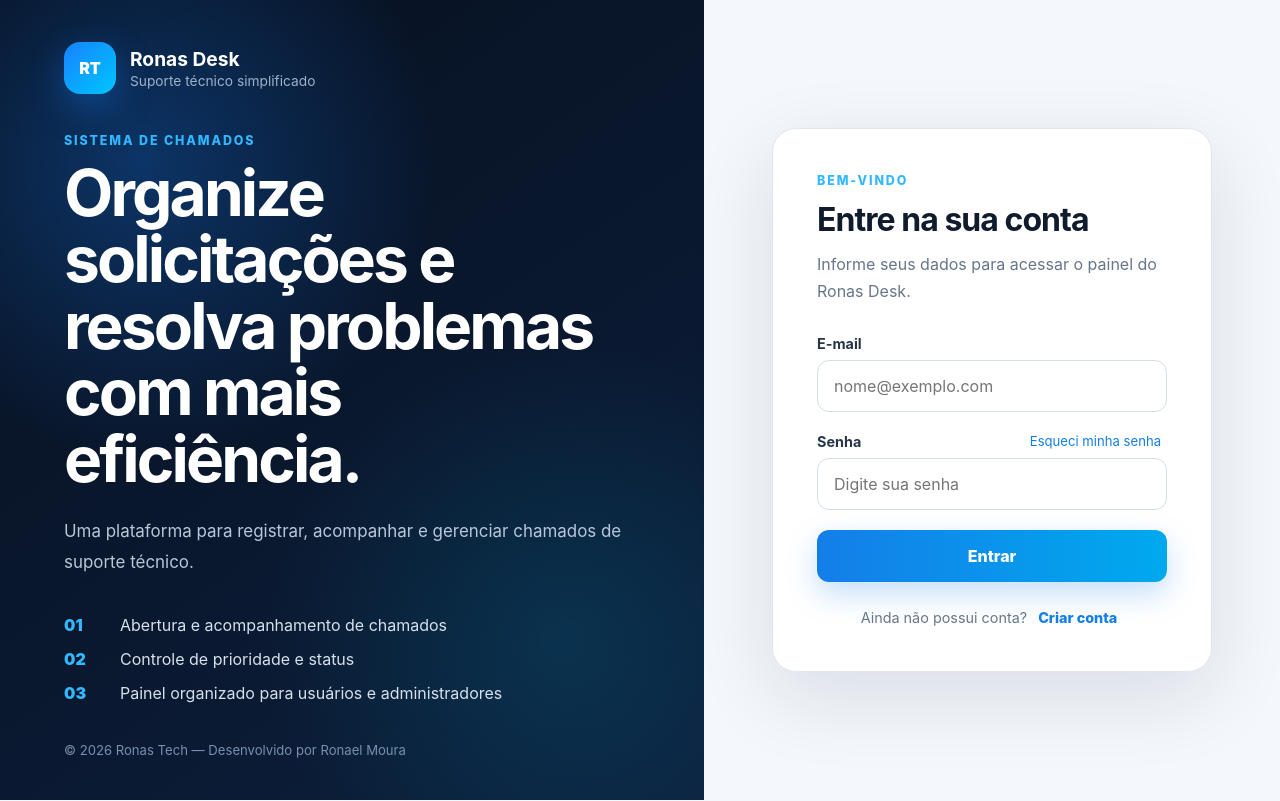
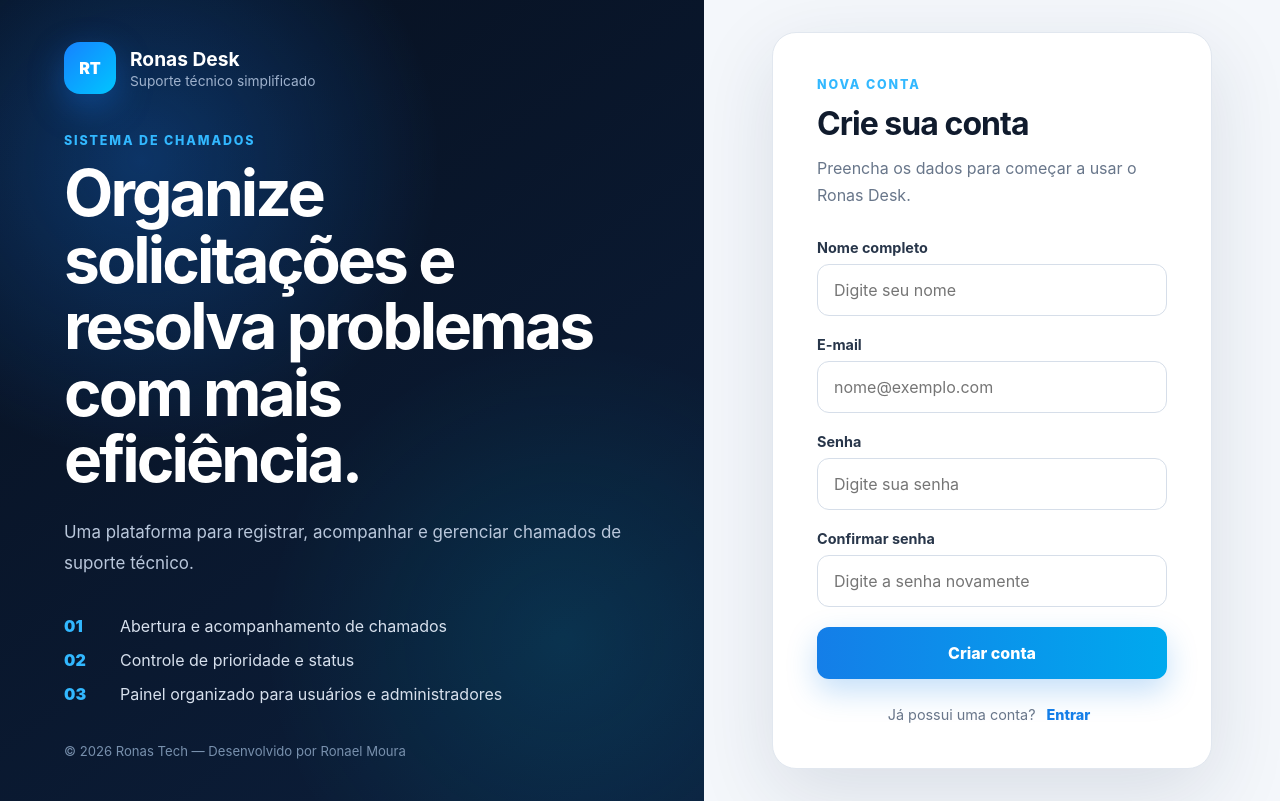
Before and after one commit to ronaelmoura/ronas-desk, a React app in the folder frontend/: page / in a window 1280 px wide. Both pictures are taken after a click on the button "Criar conta". Built offline with nearby package versions, Linux system fonts and the light colour scheme; the HTML template or start-up script is replaced by a standard one.

Commit message:
Adiciona tela de cadastro ao Ronas Desk

```diff
--- a/frontend/src/App.jsx
+++ b/frontend/src/App.jsx
@@ -2,19 +2,72 @@ import { useState } from 'react'
 import './App.css'
 
 function App() {
+  const [modoCadastro, setModoCadastro] = useState(false)
+  const [nome, setNome] = useState('')
   const [email, setEmail] = useState('')
   const [senha, setSenha] = useState('')
+  const [confirmarSenha, setConfirmarSenha] = useState('')
   const [mensagem, setMensagem] = useState('')
+  const [tipoMensagem, setTipoMensagem] = useState('')
+
+  function limparFormulario() {
+    setNome('')
+    setEmail('')
+    setSenha('')
+    setConfirmarSenha('')
+    setMensagem('')
+    setTipoMensagem('')
+  }
+
+  function alternarTela() {
+    setModoCadastro((valorAtual) => !valorAtual)
+    limparFormulario()
+  }
+
+  function exibirErro(texto) {
+    setMensagem(texto)
+    setTipoMensagem('erro')
+  }
+
+  function exibirSucesso(texto) {
+    setMensagem(texto)
+    setTipoMensagem('sucesso')
+  }
 
   function handleSubmit(event) {
     event.preventDefault()
 
-    if (!email || !senha) {
-      setMensagem('Preencha o e-mail e a senha.')
+    if (modoCadastro) {
+      if (!nome || !email || !senha || !confirmarSenha) {
+        exibirErro('Preencha todos os campos.')
+        return
+      }
+
+      if (nome.trim().length < 3) {
+        exibirErro('O nome precisa ter pelo menos 3 caracteres.')
+        return
+      }
+
+      if (senha.length < 6) {
+        exibirErro('A senha precisa ter pelo menos 6 caracteres.')
+        return
+      }
+
+      if (senha !== confirmarSenha) {
+        exibirErro('As senhas não são iguais.')
+        return
+      }
+
+      exibirSucesso('Cadastro visual realizado com sucesso.')
       return
     }
 
-    setMensagem('Login visual funcionando. A API será adicionada depois.')
+    if (!email || !senha) {
+      exibirErro('Preencha o e-mail e a senha.')
+      return
+    }
+
+    exibirSucesso('Login visual realizado com sucesso.')
   }
 
   return (
@@ -68,14 +121,35 @@ function App() {
         <div className="login-card">
           <div className="mobile-logo">RT</div>
 
-          <p className="eyebrow">Bem-vindo</p>
-          <h2>Entre na sua conta</h2>
+          <p className="eyebrow">
+            {modoCadastro ? 'Nova conta' : 'Bem-vindo'}
+          </p>
+
+          <h2>
+            {modoCadastro ? 'Crie sua conta' : 'Entre na sua conta'}
+          </h2>
 
           <p className="login-description">
-            Informe seus dados para acessar o painel do Ronas Desk.
+            {modoCadastro
+              ? 'Preencha os dados para começar a usar o Ronas Desk.'
+              : 'Informe seus dados para acessar o painel do Ronas Desk.'}
           </p>
 
           <form onSubmit={handleSubmit}>
+            {modoCadastro && (
+              <div className="field">
+                <label htmlFor="nome">Nome completo</label>
+
+                <input
+                  id="nome"
+                  type="text"
+                  placeholder="Digite seu nome"
+                  value={nome}
+                  onChange={(event) => setNome(event.target.value)}
+                />
+              </div>
+            )}
+
             <div className="field">
               <label htmlFor="email">E-mail</label>
 
@@ -91,9 +165,12 @@ function App() {
             <div className="field">
               <div className="label-row">
                 <label htmlFor="senha">Senha</label>
-                <button className="forgot-button" type="button">
-                  Esqueci minha senha
-                </button>
+
+                {!modoCadastro && (
+                  <button className="forgot-button" type="button">
+                    Esqueci minha senha
+                  </button>
+                )}
               </div>
 
               <input
@@ -105,16 +182,41 @@ function App() {
               />
             </div>
 
+            {modoCadastro && (
+              <div className="field">
+                <label htmlFor="confirmarSenha">Confirmar senha</label>
+
+                <input
+                  id="confirmarSenha"
+                  type="password"
+                  placeholder="Digite a senha novamente"
+                  value={confirmarSenha}
+                  onChange={(event) =>
+                    setConfirmarSenha(event.target.value)
+                  }
+                />
+              </div>
+            )}
+
             <button className="login-button" type="submit">
-              Entrar
+              {modoCadastro ? 'Criar conta' : 'Entrar'}
             </button>
 
-            {mensagem && <p className="form-message">{mensagem}</p>}
+            {mensagem && (
+              <p className={`form-message ${tipoMensagem}`}>
+                {mensagem}
+              </p>
+            )}
           </form>
 
           <p className="register-text">
-            Ainda não possui conta?
-            <button type="button">Criar conta</button>
+            {modoCadastro
+              ? 'Já possui uma conta?'
+              : 'Ainda não possui conta?'}
+
+            <button type="button" onClick={alternarTela}>
+              {modoCadastro ? 'Entrar' : 'Criar conta'}
+            </button>
           </p>
         </div>
       </section>
```
